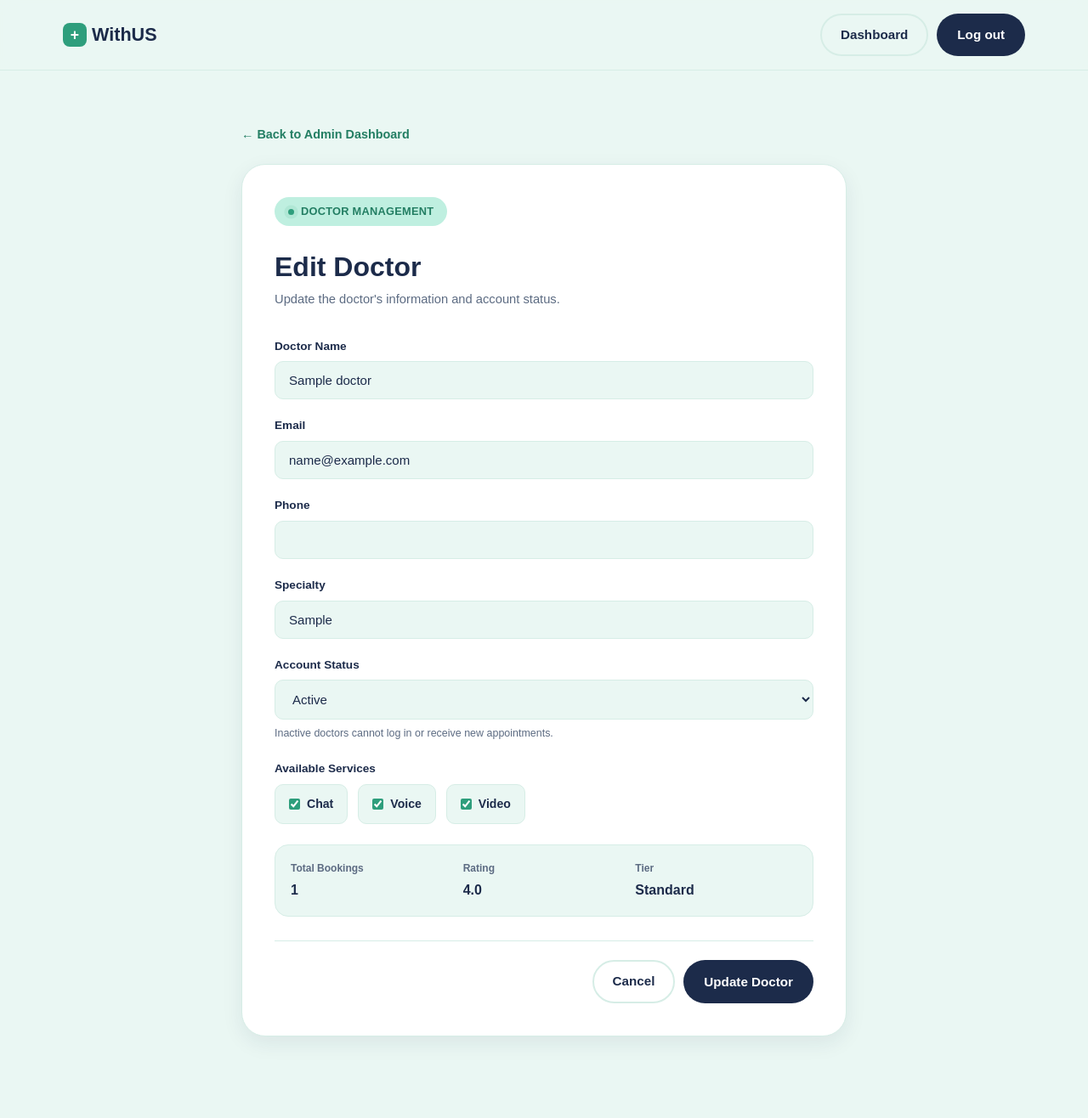
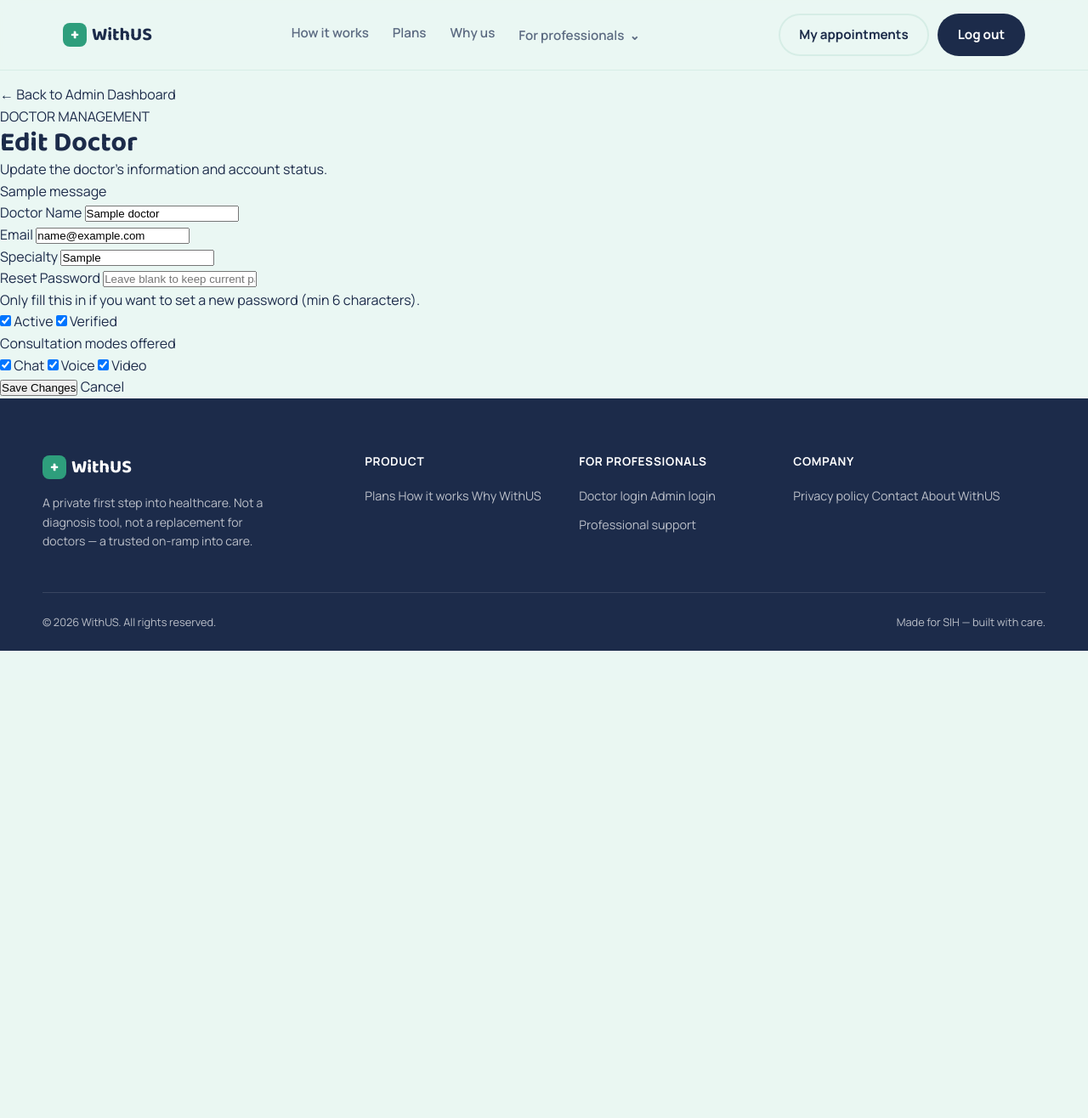
Before and after one commit to withusTEAMforSIH/withus, a Flask app: page /admin/doctors/1/edit in a window 1280 px wide. Shown: the whole page at 85% size. After the commit the page ends 766 px from the top, so only its background shows below. Run offline with Flask 3, Linux system fonts and the light colour scheme; the visitor is signed in with stand-in values (Sample User, id 1); tables that the repository leaves empty hold one stand-in row (values such as "Sample post"); one stand-in notice (Sample message) is shown.

Commit message:
edit doctor correction

```diff
--- a/app.py
+++ b/app.py
@@ -650,9 +650,10 @@
         name = request.form.get('name', '').strip()
         email = request.form.get('email', '').strip()
         specialty = request.form.get('specialty', '').strip()
-
+        new_password = request.form.get('password', '').strip()
 
         is_active = request.form.get('is_active') == '1'
+        verified = request.form.get('verified') == '1'
 
         offers_chat = request.form.get('offers_chat') == '1'
         offers_voice = request.form.get('offers_voice') == '1'
@@ -662,6 +663,13 @@
         if not name or not email or not specialty:
             flash('Name, email and specialty are required.')
             return redirect(url_for('edit_doctor', doctor_id=doctor.id))
+
+        # Optional password reset — only touched if admin actually typed one
+        if new_password:
+            if len(new_password) < 6:
+                flash('Password must be at least 6 characters.')
+                return redirect(url_for('edit_doctor', doctor_id=doctor.id))
+            doctor.password_hash = generate_password_hash(new_password)
 
         # Check whether another doctor already uses this email
         existing_doctor = Doctor.query.filter(
@@ -677,10 +685,8 @@
         doctor.email = email
         doctor.specialty = specialty
 
-
-
-
         doctor.is_active = is_active
+        doctor.verified = verified
 
         doctor.offers_chat = offers_chat
         doctor.offers_voice = offers_voice
--- a/templates/edit_doctor.html
+++ b/templates/edit_doctor.html
@@ -1,285 +1,115 @@
-<!DOCTYPE html>
-<html lang="en">
-<head>
-    <meta charset="UTF-8">
-    <meta name="viewport" content="width=device-width, initial-scale=1.0">
+{% extends "base.html" %}
 
-    <title>Edit Doctor | WithUS</title>
+{% block title %}Edit Doctor{% endblock %}
 
-    <link rel="stylesheet"
-          href="{{ url_for('static', filename='css/style.css') }}">
-</head>
+{% block content %}
+<div class="min-h-screen bg-emerald-50 px-6 py-10">
 
-<body>
-
-<nav class="navbar">
-    <div class="navbar-inner">
-
-        <a href="{{ url_for('admin_dashboard') }}" class="logo">
-            <span class="logo-mark">+</span>
-            WithUS
-        </a>
-
-        <div class="nav-actions">
-            <a href="{{ url_for('admin_dashboard') }}"
-               class="btn btn-ghost">
-                Dashboard
-            </a>
-
-            <a href="{{ url_for('logout') }}"
-               class="btn btn-primary">
-                Log out
+  <div class="max-w-2xl mx-auto mb-6">
+    <a href="{{ url_for('admin_dashboard') }}" class="text-emerald-700 font-medium hover:underline">
+      &larr; Back to Admin Dashboard
     </a>
   </div>
 
-    </div>
-</nav>
+  <div class="max-w-2xl mx-auto bg-white rounded-2xl shadow-sm p-10">
 
-
-<main class="admin-edit-section">
-
-    <a href="{{ url_for('admin_dashboard') }}"
-       class="back-link">
-        ← Back to Admin Dashboard
-    </a>
-
-
-    <div class="admin-edit-card">
-
-        <div class="admin-edit-header">
-
-            <span class="eyebrow">
+    <span class="inline-flex items-center gap-2 bg-emerald-100 text-emerald-800 text-xs font-semibold px-3 py-1.5 rounded-full">
+      <span class="w-1.5 h-1.5 rounded-full bg-emerald-600"></span>
       DOCTOR MANAGEMENT
     </span>
 
-            <h1>Edit Doctor</h1>
+    <h1 class="text-3xl font-bold text-slate-900 mt-4">Edit Doctor</h1>
+    <p class="text-slate-500 mt-1 mb-8">Update the doctor's information and account status.</p>
 
-            <p>
-                Update the doctor's information and account status.
-            </p>
+    {% with messages = get_flashed_messages() %}
+      {% if messages %}
+        <div class="mb-6 space-y-2">
+          {% for message in messages %}
+            <div class="bg-amber-50 border border-amber-200 text-amber-800 text-sm px-4 py-3 rounded-xl">
+              {{ message }}
+            </div>
+          {% endfor %}
+        </div>
+      {% endif %}
+    {% endwith %}
 
-        </div>
-
-
-        <form method="POST"
-              class="admin-doctor-form">
-
-
-            <!-- NAME -->
-
-            <div class="admin-form-group">
-
-                <label for="name">
-                    Doctor Name
-                </label>
-
-                <input
-                    type="text"
-                    id="name"
-                    name="name"
-                    value="{{ doctor.name }}"
-                    required
-                >
-
-            </div>
-
-
-            <!-- EMAIL -->
-
-            <div class="admin-form-group">
-
-                <label for="email">
-                    Email
-                </label>
-
-                <input
-                    type="email"
-                    id="email"
-                    name="email"
-                    value="{{ doctor.email }}"
-                    required
-                >
-
-            </div>
-
-
-            <!-- PHONE -->
-
-            <div class="admin-form-group">
-
-                <label for="phone">
-                    Phone
-                </label>
-
-                <input
-                    type="text"
-                    id="phone"
-                    name="phone"
-                    value="{{ doctor.phone or '' }}"
-                >
-
-            </div>
-
-
-            <!-- SPECIALTY -->
-
-            <div class="admin-form-group">
-
-                <label for="specialty">
-                    Specialty
-                </label>
-
-                <input
-                    type="text"
-                    id="specialty"
-                    name="specialty"
-                    value="{{ doctor.specialty }}"
-                    required
-                >
-
-            </div>
-
-
-            <!-- STATUS -->
-
-            <div class="admin-form-group">
-
-                <label for="is_active">
-                    Account Status
-                </label>
-
-                <select
-                    id="is_active"
-                    name="is_active"
-                >
-
-                    <option value="1"
-                        {% if doctor.is_active %}
-                            selected
-                        {% endif %}>
-                        Active
-                    </option>
-
-                    <option value="0"
-                        {% if not doctor.is_active %}
-                            selected
-                        {% endif %}>
-                        Inactive
-                    </option>
-
-                </select>
-
-                <small>
-                    Inactive doctors cannot log in or receive new appointments.
-                </small>
-
-            </div>
-
-
-            <!-- SERVICES -->
-
-            <div class="admin-form-group">
-
-                <label>
-                    Available Services
-                </label>
-
-                <div class="admin-checkbox-row">
-
-                    <label class="admin-checkbox">
-
-                        <input
-                            type="checkbox"
-                            name="offers_chat"
-                            value="1"
-                            {% if doctor.offers_chat %}
-                                checked
-                            {% endif %}
-                        >
-
-                        <span>Chat</span>
-
-                    </label>
-
-
-                    <label class="admin-checkbox">
-
-                        <input
-                            type="checkbox"
-                            name="offers_voice"
-                            value="1"
-                            {% if doctor.offers_voice %}
-                                checked
-                            {% endif %}
-                        >
-
-                        <span>Voice</span>
-
-                    </label>
-
-
-                    <label class="admin-checkbox">
-
-                        <input
-                            type="checkbox"
-                            name="offers_video"
-                            value="1"
-                            {% if doctor.offers_video %}
-                                checked
-                            {% endif %}
-                        >
-
-                        <span>Video</span>
-
-                    </label>
-
-                </div>
-
-            </div>
-
-
-            <!-- EXISTING DATA -->
-
-            <div class="admin-readonly-info">
+    <form method="POST" action="{{ url_for('edit_doctor', doctor_id=doctor.id) }}" class="space-y-6">
 
       <div>
-                    <span>Total Bookings</span>
-                    <strong>{{ doctor.booking_count }}</strong>
+        <label class="block text-sm font-semibold text-slate-700 mb-2">Doctor Name</label>
+        <input type="text" name="name" value="{{ doctor.name }}" required
+               class="w-full bg-emerald-50 border-0 rounded-xl px-4 py-3 text-slate-800 focus:ring-2 focus:ring-emerald-400 focus:outline-none">
       </div>
 
       <div>
-                    <span>Rating</span>
-                    <strong>{{ doctor.rating }}</strong>
+        <label class="block text-sm font-semibold text-slate-700 mb-2">Email</label>
+        <input type="email" name="email" value="{{ doctor.email }}" required
+               class="w-full bg-emerald-50 border-0 rounded-xl px-4 py-3 text-slate-800 focus:ring-2 focus:ring-emerald-400 focus:outline-none">
       </div>
 
       <div>
-                    <span>Tier</span>
-                    <strong>{{ doctor.tier|capitalize }}</strong>
+        <label class="block text-sm font-semibold text-slate-700 mb-2">Specialty</label>
+        <input type="text" name="specialty" value="{{ doctor.specialty }}" required
+               class="w-full bg-emerald-50 border-0 rounded-xl px-4 py-3 text-slate-800 focus:ring-2 focus:ring-emerald-400 focus:outline-none">
       </div>
 
+      <div>
+        <label class="block text-sm font-semibold text-slate-700 mb-2">Reset Password</label>
+        <input type="password" name="password" placeholder="Leave blank to keep current password"
+               minlength="6" autocomplete="new-password"
+               class="w-full bg-emerald-50 border-0 rounded-xl px-4 py-3 text-slate-800 focus:ring-2 focus:ring-emerald-400 focus:outline-none">
+        <p class="text-xs text-slate-400 mt-1">Only fill this in if you want to set a new password (min 6 characters).</p>
       </div>
 
+      <div class="grid grid-cols-2 gap-4">
+        <label class="flex items-center gap-3 bg-emerald-50 rounded-xl px-4 py-3 cursor-pointer">
+          <input type="checkbox" name="is_active" value="1" {% if doctor.is_active %}checked{% endif %}
+                 class="w-4 h-4 accent-emerald-600">
+          <span class="text-sm font-medium text-slate-700">Active</span>
+        </label>
 
-            <div class="admin-form-actions">
+        <label class="flex items-center gap-3 bg-emerald-50 rounded-xl px-4 py-3 cursor-pointer">
+          <input type="checkbox" name="verified" value="1" {% if doctor.verified %}checked{% endif %}
+                 class="w-4 h-4 accent-emerald-600">
+          <span class="text-sm font-medium text-slate-700">Verified</span>
+        </label>
+      </div>
 
+      <div>
+        <label class="block text-sm font-semibold text-slate-700 mb-2">Consultation modes offered</label>
+        <div class="grid grid-cols-3 gap-4">
+          <label class="flex items-center gap-3 bg-emerald-50 rounded-xl px-4 py-3 cursor-pointer">
+            <input type="checkbox" name="offers_chat" value="1" {% if doctor.offers_chat %}checked{% endif %}
+                   class="w-4 h-4 accent-emerald-600">
+            <span class="text-sm font-medium text-slate-700">Chat</span>
+          </label>
+
+          <label class="flex items-center gap-3 bg-emerald-50 rounded-xl px-4 py-3 cursor-pointer">
+            <input type="checkbox" name="offers_voice" value="1" {% if doctor.offers_voice %}checked{% endif %}
+                   class="w-4 h-4 accent-emerald-600">
+            <span class="text-sm font-medium text-slate-700">Voice</span>
+          </label>
+
+          <label class="flex items-center gap-3 bg-emerald-50 rounded-xl px-4 py-3 cursor-pointer">
+            <input type="checkbox" name="offers_video" value="1" {% if doctor.offers_video %}checked{% endif %}
+                   class="w-4 h-4 accent-emerald-600">
+            <span class="text-sm font-medium text-slate-700">Video</span>
+          </label>
+        </div>
+      </div>
+
+      <div class="flex items-center gap-4 pt-4">
+        <button type="submit"
+                class="bg-slate-900 text-white font-semibold px-6 py-3 rounded-xl hover:bg-slate-800 transition">
+          Save Changes
+        </button>
         <a href="{{ url_for('admin_dashboard') }}"
-                   class="btn btn-ghost">
+           class="text-slate-500 font-medium px-6 py-3 hover:text-slate-700">
           Cancel
         </a>
-
-                <button
-                    type="submit"
-                    class="btn btn-primary">
-                    Update Doctor
-                </button>
-
       </div>
 
     </form>
-
   </div>
-
-</main>
-
-</body>
-</html>
+</div>
+{% endblock %}
```
Lines whose indentation alone changed are shown as unchanged.
